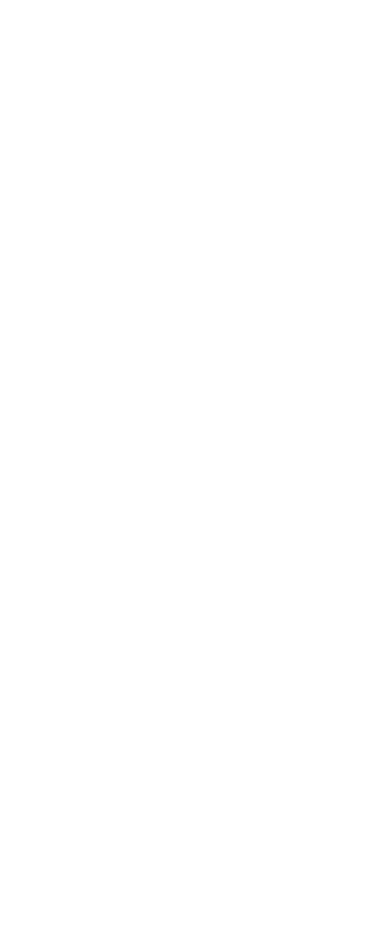
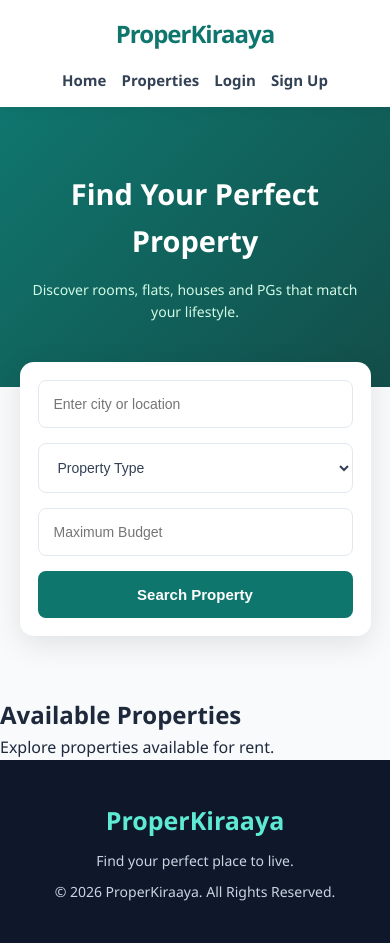
Before and after one commit to sachinkumar865461-bot/ProperKiraaya, a plain HTML site: page pages/properties.html in a window 390 px wide. Before the commit the page ends 844 px from the top, so only its background shows below. Drawn offline with Linux system fonts and the light colour scheme.

Commit message:
Add Properties page and update homepage navigation

```diff
--- a/pages/properties.html
+++ b/pages/properties.html
@@ -0,0 +1,459 @@
+<!DOCTYPE html>
+<html lang="en">
+
+<head>
+    <meta charset="UTF-8">
+    <meta name="viewport" content="width=device-width, initial-scale=1.0">
+
+    <title>Properties | ProperKiraaya</title>
+
+    <!-- CSS File -->
+    <link rel="stylesheet" href="../css/properties.css">
+    <style>
+
+
+/* =========================
+   GLOBAL STYLING
+========================= */
+
+* {
+    margin: 0;
+    padding: 0;
+    box-sizing: border-box;
+}
+
+body {
+    font-family: 'Segoe UI', Arial, sans-serif;
+    background-color: #f8fafc;
+    color: #1e293b;
+    line-height: 1.6;
+}
+
+a {
+    text-decoration: none;
+    color: inherit;
+}
+
+
+/* =========================
+   NAVBAR
+========================= */
+
+.navbar {
+    width: 100%;
+    min-height: 75px;
+    padding: 15px 8%;
+    display: flex;
+    justify-content: space-between;
+    align-items: center;
+    background-color: #ffffff;
+    box-shadow: 0 2px 15px rgba(0, 0, 0, 0.06);
+    position: sticky;
+    top: 0;
+    z-index: 1000;
+}
+
+.logo {
+    font-size: 27px;
+    font-weight: 800;
+    color: #0f766e;
+    letter-spacing: -1px;
+}
+
+.navbar nav {
+    display: flex;
+    align-items: center;
+    gap: 32px;
+}
+
+.navbar nav a {
+    font-size: 15px;
+    font-weight: 600;
+    color: #334155;
+    transition: 0.3s;
+}
+
+.navbar nav a:hover {
+    color: #0f766e;
+}
+
+
+/* =========================
+   HERO SECTION
+========================= */
+
+.hero {
+    min-height: 340px;
+    padding: 80px 20px;
+    display: flex;
+    flex-direction: column;
+    justify-content: center;
+    align-items: center;
+    text-align: center;
+    background: linear-gradient(135deg, #0f766e, #134e4a);
+    color: #ffffff;
+}
+
+.hero h1 {
+    font-size: 42px;
+    font-weight: 800;
+    margin-bottom: 15px;
+}
+
+.hero p {
+    font-size: 17px;
+    max-width: 600px;
+    color: #d1fae5;
+}
+
+
+/* =========================
+   SEARCH SECTION
+========================= */
+
+.search-section {
+    width: 85%;
+    max-width: 1100px;
+    margin: -35px auto 60px;
+    padding: 25px;
+    background-color: #ffffff;
+    border-radius: 14px;
+    display: flex;
+    align-items: center;
+    gap: 15px;
+    box-shadow: 0 8px 30px rgba(0, 0, 0, 0.10);
+}
+
+.search-section input,
+.search-section select {
+    flex: 1;
+    min-width: 0;
+    padding: 15px;
+    border: 1px solid #e2e8f0;
+    border-radius: 8px;
+    outline: none;
+    font-size: 14px;
+    background-color: #ffffff;
+    color: #334155;
+}
+
+.search-section input:focus,
+.search-section select:focus {
+    border-color: #0f766e;
+}
+
+.search-section button {
+    padding: 15px 25px;
+    border: none;
+    border-radius: 8px;
+    background-color: #0f766e;
+    color: #ffffff;
+    font-size: 15px;
+    font-weight: 700;
+    cursor: pointer;
+    transition: 0.3s;
+}
+
+.search-section button:hover {
+    background-color: #115e59;
+    transform: translateY(-2px);
+}
+
+
+/* =========================
+   PROPERTIES SECTION
+========================= */
+
+.properties-section {
+    width: 85%;
+    max-width: 1200px;
+    margin: 0 auto 80px;
+}
+
+.properties-section h2 {
+    font-size: 30px;
+    font-weight: 800;
+    color: #0f172a;
+    margin-bottom: 8px;
+}
+
+.properties-section > p {
+    font-size: 15px;
+    color: #64748b;
+    margin-bottom: 30px;
+}
+
+
+/* =========================
+   PROPERTY CONTAINER
+========================= */
+
+.property-container {
+    display: grid;
+    grid-template-columns: repeat(3, 1fr);
+    gap: 25px;
+}
+
+
+/* =========================
+   PROPERTY CARD
+========================= */
+
+.property-card {
+    background-color: #ffffff;
+    border-radius: 14px;
+    overflow: hidden;
+    border: 1px solid #e2e8f0;
+    transition: 0.3s ease;
+}
+
+.property-card:hover {
+    transform: translateY(-7px);
+    box-shadow: 0 12px 30px rgba(0, 0, 0, 0.10);
+}
+
+.property-card img {
+    width: 100%;
+    height: 220px;
+    object-fit: cover;
+}
+
+.property-info {
+    padding: 20px;
+}
+
+.property-info h3 {
+    font-size: 19px;
+    font-weight: 700;
+    margin-bottom: 8px;
+    color: #1e293b;
+}
+
+.property-info .location {
+    color: #64748b;
+    font-size: 14px;
+    margin-bottom: 12px;
+}
+
+.property-info .price {
+    font-size: 22px;
+    font-weight: 800;
+    color: #0f766e;
+}
+
+.property-info button {
+    width: 100%;
+    margin-top: 15px;
+    padding: 12px;
+    border: none;
+    border-radius: 8px;
+    background-color: #0f766e;
+    color: #ffffff;
+    font-weight: 700;
+    cursor: pointer;
+}
+
+.property-info button:hover {
+    background-color: #115e59;
+}
+
+
+/* =========================
+   FOOTER
+========================= */
+
+footer {
+    background-color: #0f172a;
+    color: #ffffff;
+    text-align: center;
+    padding: 40px 20px;
+}
+
+footer h3 {
+    font-size: 25px;
+    color: #5eead4;
+    margin-bottom: 10px;
+}
+
+footer p {
+    font-size: 14px;
+    color: #cbd5e1;
+    margin-top: 8px;
+}
+
+
+/* =========================
+   RESPONSIVE DESIGN
+========================= */
+
+@media (max-width: 900px) {
+
+    .property-container {
+        grid-template-columns: repeat(2, 1fr);
+    }
+
+    .search-section {
+        flex-wrap: wrap;
+    }
+
+    .search-section input,
+    .search-section select {
+        flex: 1 1 40%;
+    }
+
+    .search-section button {
+        flex: 1 1 100%;
+    }
+
+}
+
+@media (max-width: 600px) {
+
+    .navbar {
+        padding: 15px 5%;
+        flex-direction: column;
+        gap: 15px;
+    }
+
+    .navbar nav {
+        gap: 15px;
+        flex-wrap: wrap;
+        justify-content: center;
+    }
+
+    .logo {
+        font-size: 24px;
+    }
+
+    .hero {
+        min-height: 280px;
+        padding: 60px 20px;
+    }
+
+    .hero h1 {
+        font-size: 29px;
+    }
+
+    .hero p {
+        font-size: 14px;
+    }
+
+    .search-section {
+        width: 90%;
+        padding: 18px;
+        flex-direction: column;
+        margin-top: -25px;
+    }
+
+    .search-section input,
+    .search-section select,
+    .search-section button {
+        width: 100%;
+        flex: auto;
+    }
+
+    .properties-section {
+        width: 90%;
+    }
+
+    .properties-section h2 {
+        font-size: 25px;
+    }
+
+    .property-container {
+        grid-template-columns: 1fr;
+    }
+
+}
+
+    </style>
+
+</head>
+
+<body>
+
+    <!-- Navbar -->
+    <header class="navbar">
+
+        <div class="logo">
+            ProperKiraaya
+        </div>
+
+        <nav>
+            <a href="../index.html">Home</a>
+            <a href="properties.html">Properties</a>
+            <a href="login.html">Login</a>
+            <a href="signup.html">Sign Up</a>
+        </nav>
+
+    </header>
+
+
+    <!-- Hero Section -->
+    <section class="hero">
+
+        <h1>Find Your Perfect Property</h1>
+
+        <p>
+            Discover rooms, flats, houses and PGs
+            that match your lifestyle.
+        </p>
+
+    </section>
+
+
+    <!-- Search Section -->
+    <section class="search-section">
+
+        <input type="text" placeholder="Enter city or location">
+
+        <select>
+            <option value="">Property Type</option>
+            <option value="room">Room</option>
+            <option value="flat">Flat</option>
+            <option value="house">House</option>
+            <option value="pg">PG</option>
+            <option value="hostel">Hostel</option>
+        </select>
+
+        <input type="number" placeholder="Maximum Budget">
+
+        <button type="button">Search Property</button>
+
+    </section>
+
+
+    <!-- Properties Section -->
+    <section class="propertie-section">
+
+        <h2>Available Properties</h2>
+
+        <p>Explore properties available for rent.</p>
+
+        <div class="property-container">
+
+            <!-- Property Cards will come here -->
+
+        </div>
+
+    </section>
+
+
+    <!-- Footer -->
+    <footer>
+
+        <h3>ProperKiraaya</h3>
+
+        <p>Find your perfect place to live.</p>
+
+        <p>© 2026 ProperKiraaya. All Rights Reserved.</p>
+
+    </footer>
+
+
+    <!-- JavaScript File -->
+    <script src="../js/properties.js"></script>
+
+</body>
+
+</html>
```
Also changed, not shown: index.html (+6 -4 lines).
